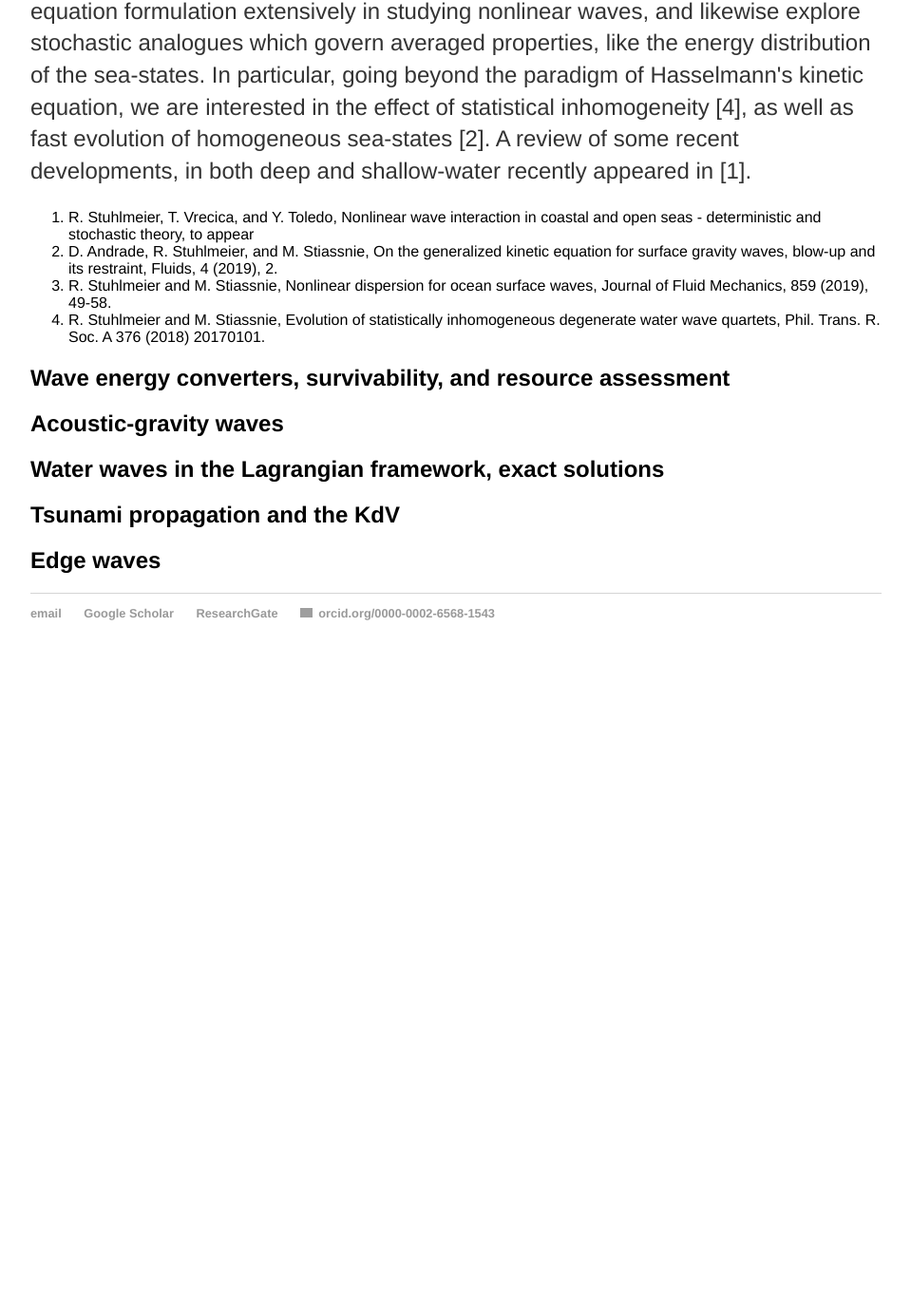
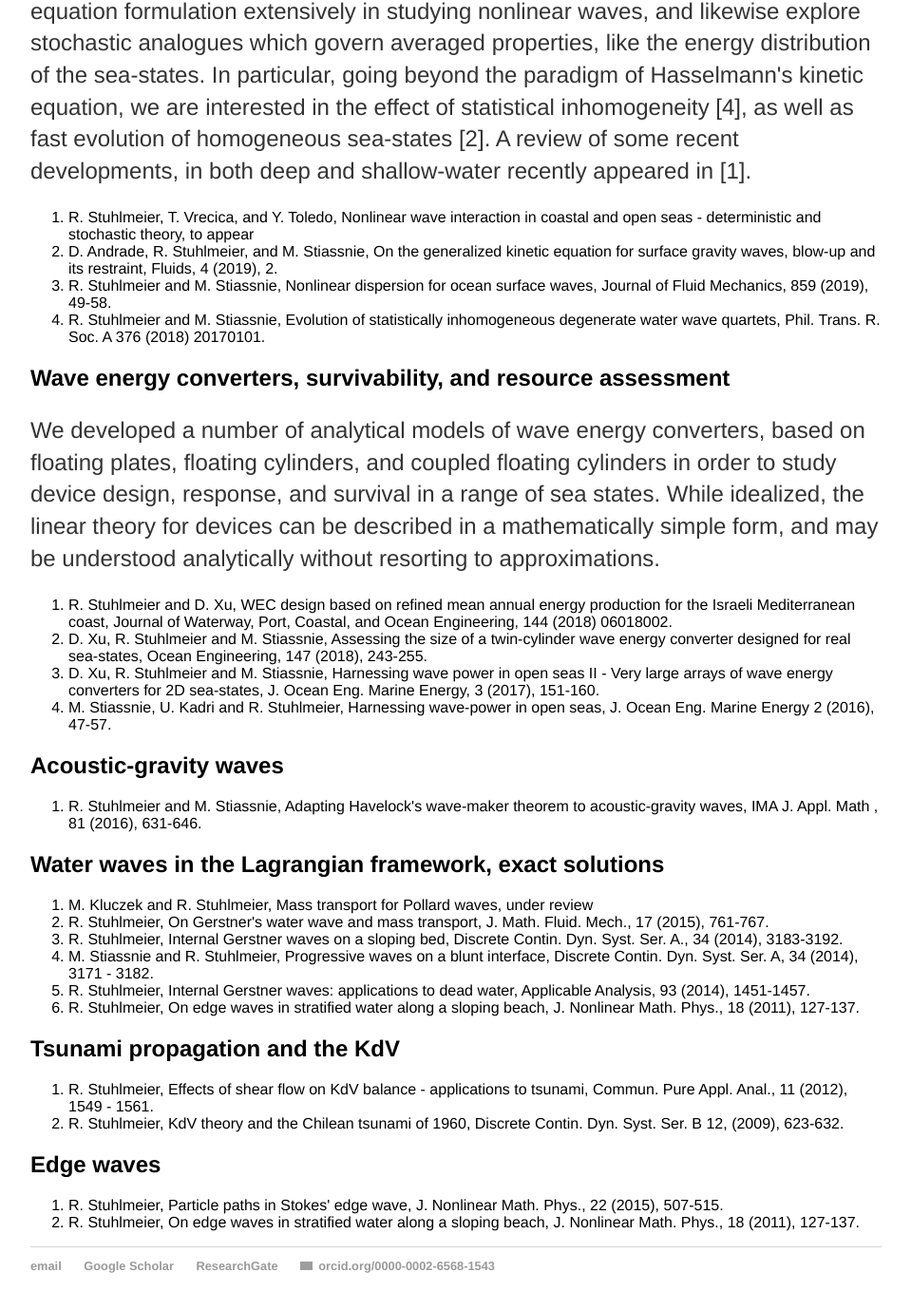
Before and after one commit to rstuhlmeier/rstuhlmeier.github.io, a Jekyll site: the page built from research/index.html, in a window 1280 px wide and 1400 px high, scrolled down 840 px. Shown: the top 1379 px of the window at 95% size, without its empty margins (160-1119 px from the left). Built offline with Jekyll 4.4.1, drawn with Linux system fonts in a browser that asks for light colours; before the commit the page ends 1553 px from its top, so only the background shows below that; grey boxes are pictures that could not be loaded.

Commit message:
Update index.html

```diff
--- a/research/index.html
+++ b/research/index.html
@@ -28,11 +28,41 @@ in both deep and shallow-water recently appeared in [1].</p>
 
 
 <h2>Wave energy converters, survivability, and resource assessment</h2>
+<p>We developed a number of analytical models of wave energy converters, based on floating plates, floating cylinders, and coupled floating cylinders
+in order to study device design, response, and survival in a range of sea states. While idealized, the linear theory for devices can be described in a mathematically simple form,
+and may be understood analytically without resorting to approximations. </p>
+
+<ol>
+  <li>R. Stuhlmeier and D. Xu, WEC design based on refined mean annual energy production for the Israeli Mediterranean coast, Journal of Waterway, Port, Coastal, and Ocean Engineering, 144 (2018) 06018002.  </li>
+  <li> D. Xu, R. Stuhlmeier and M. Stiassnie, Assessing the size of a twin-cylinder wave energy converter designed for real sea-states, Ocean Engineering, 147 (2018), 243-255. </li>
+  <li> D. Xu, R. Stuhlmeier and M. Stiassnie, Harnessing wave power in open seas II - Very large arrays of wave energy converters for 2D sea-states, J. Ocean Eng. Marine Energy, 3 (2017), 151-160.</li>
+  <li>M. Stiassnie, U. Kadri and R. Stuhlmeier, Harnessing wave-power in open seas, J. Ocean Eng. Marine Energy 2 (2016), 47-57.  </li>
+</ol>
 
 <h2>Acoustic-gravity waves</h2>
 
+<ol>
+  <li>R. Stuhlmeier and M. Stiassnie, Adapting Havelock's wave-maker theorem to acoustic-gravity waves, IMA J. Appl. Math , 81 (2016), 631-646.  </li>
+</ol>
 <h2>Water waves in the Lagrangian framework, exact solutions</h2>
 
+<ol>
+  <li>M. Kluczek and R. Stuhlmeier, Mass transport for Pollard waves, under review </li>
+  <li>R. Stuhlmeier, On Gerstner's water wave and mass transport, J. Math. Fluid. Mech., 17 (2015), 761-767.  </li>
+  <li>R. Stuhlmeier, Internal Gerstner waves on a sloping bed, Discrete Contin. Dyn. Syst. Ser. A., 34 (2014), 3183-3192. </li>
+  <li>M. Stiassnie and R. Stuhlmeier, Progressive waves on a blunt interface, Discrete Contin. Dyn. Syst. Ser. A, 34 (2014), 3171 - 3182. </li>
+  <li>R. Stuhlmeier, Internal Gerstner waves: applications to dead water, Applicable Analysis, 93 (2014), 1451-1457. </li>
+  <li>R. Stuhlmeier, On edge waves in stratified water along a sloping beach, J. Nonlinear Math. Phys., 18 (2011), 127-137.  </li>
+</ol>
 <h2>Tsunami propagation and the KdV</h2>
 
+<ol>
+  <li> R. Stuhlmeier, Effects of shear flow on KdV balance - applications to tsunami, Commun. Pure Appl. Anal., 11 (2012), 1549 - 1561.</li>
+    <li> R. Stuhlmeier, KdV theory and the Chilean tsunami of 1960, Discrete Contin. Dyn. Syst. Ser. B 12, (2009), 623-632.</li>
+</ol>
 <h2>Edge waves</h2>
+
+<ol>
+  <li>R. Stuhlmeier, Particle paths in Stokes' edge wave, J. Nonlinear Math. Phys., 22 (2015), 507-515. </li>
+   <li>R. Stuhlmeier, On edge waves in stratified water along a sloping beach, J. Nonlinear Math. Phys., 18 (2011), 127-137. </li>
+</ol>
```
